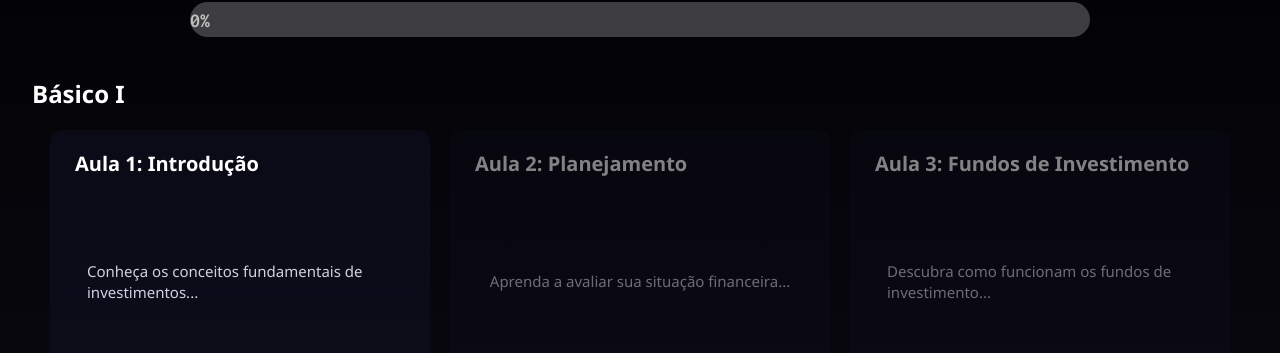
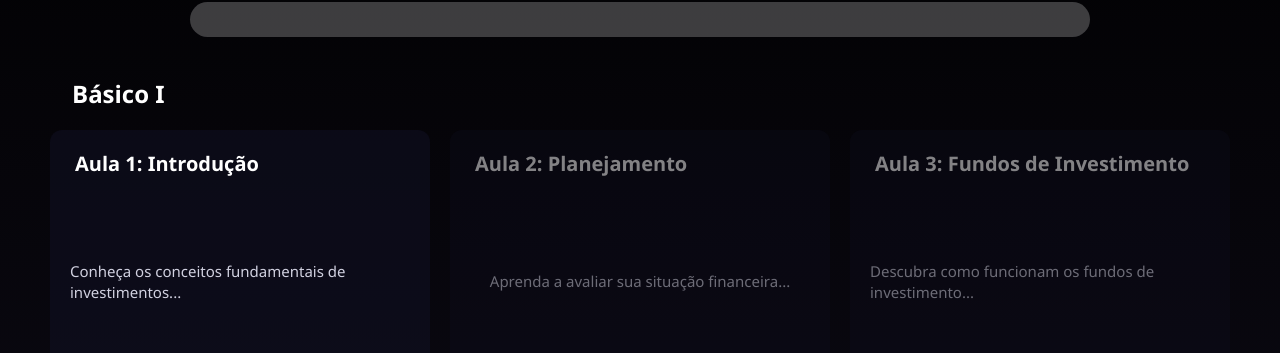
Before and after one commit to PedrosoEnzo/cripto, a React (Vite) app in the folder cripto-react/: page /curso in a window 1280 px wide. Shown: the part 207-560 px from the top of the page. Built offline with nearby package versions, Linux system fonts and the light colour scheme; no server answers; sample sign-in values are in the browser's storage.

Commit message:
alinhando textos curso prof matheus pediu

```diff
--- a/cripto-react/src/App.jsx
+++ b/cripto-react/src/App.jsx
@@ -57,14 +57,7 @@ function App() {
             </PrivateRoute>
           }
         />
-        <Route
-          path="/curso"
-          element={
-            <PrivateRoute>
-              <CoursePage />
-            </PrivateRoute>
-          }
-        />
+
         <Route
           path="/simulador"
           element={
@@ -77,6 +70,7 @@ function App() {
 
 
         {/* 🎓 Acesso livre */}
+        <Route path="/curso" element={<CoursePage />} />
         <Route path="/lesson/:id" element={<LessonPage />} />
         <Route path="/quiz" element={<QuizPage />} />
         <Route path="/about" element={<About />} />
--- a/cripto-react/src/components/LessonCard.module.css
+++ b/cripto-react/src/components/LessonCard.module.css
@@ -51,7 +51,6 @@
   font-size: 15px;
   line-height: 1.4;
   color: #d1d1e0;
-  max-width: 90%;
   text-align: start;
   margin-top: 30px;
   margin-left: 0;
--- a/cripto-react/src/components/ModuleSection.module.css
+++ b/cripto-react/src/components/ModuleSection.module.css
@@ -6,6 +6,7 @@
   color: #ffffff;
   margin-bottom: 20px;
   font-size: 1.5rem;
+  margin-left: 40px;
 }
 
 .lessonGrid {
--- a/cripto-react/src/components/ProfileMenu.module.css
+++ b/cripto-react/src/components/ProfileMenu.module.css
@@ -21,13 +21,14 @@
 }
 
 .profileContainer {
-  background: #fff;
+  backdrop-filter: blur(20px);
+  background: rgba(255, 255, 255, 0.196);
   display: flex;
   flex-direction: column;
   align-items: center;
   padding: 2.5rem 3rem;
   border-radius: 14px;
-  box-shadow: 0 8px 20px rgba(63, 2, 91, 0.15);
+  box-shadow: 0 8px 32px rgba(255, 251, 251, 0.267);
   text-align: center;
   width: 280px;
   position: absolute;
@@ -42,6 +43,7 @@
     opacity: 0;
     transform: translateY(-10px);
   }
+
   100% {
     opacity: 1;
     transform: translateY(0);
--- a/cripto-react/src/components/ProgressBar.tsx
+++ b/cripto-react/src/components/ProgressBar.tsx
@@ -8,7 +8,6 @@ export default function ProgressBar({ progress }) {
   return (
     <div className={styles.progressContainer}>
       <div className={styles.progressBar} style={{ width: `${roundedProgress}%` }}>
-        <span className={styles.progressText}>{roundedProgress}%</span>
 
       </div>
     </div>
```
